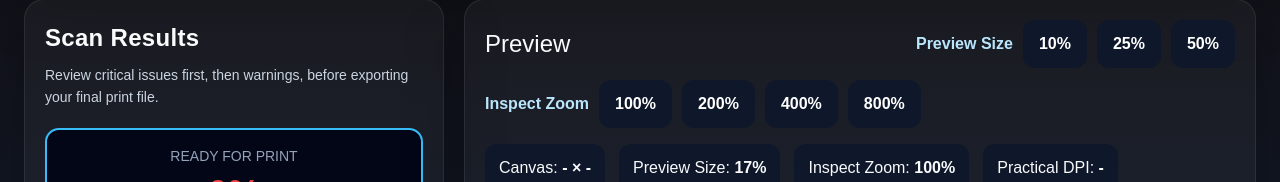
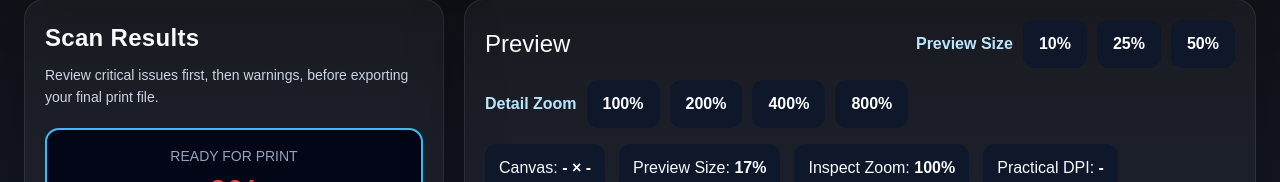
Before and after one commit to noobmacker-creator/pod-design-checker, a Next.js app: page / in a window 1280 px wide. Shown: the part 410-592 px from the top of the page. Built offline with nearby package versions, Linux system fonts and the light colour scheme.

Commit message:
rename inspect zoom to detail zoom for clarity

```diff
--- a/app/page.tsx
+++ b/app/page.tsx
@@ -1771,7 +1771,7 @@ const analysisCanvasRef = useRef<HTMLCanvasElement | null>(null);
               </div>
 
               <div style={{ display: 'flex', gap: 10, flexWrap: 'wrap', alignItems: 'center' }}>
-                <span style={{ fontWeight: 700, color: '#bae6fd' }}>Inspect Zoom</span>
+              <span style={{ fontWeight: 700, color: '#bae6fd' }}>Detail Zoom</span>
                 {[1, 2, 4, 8].map((z) => (
                   <button
                     key={z}
```
